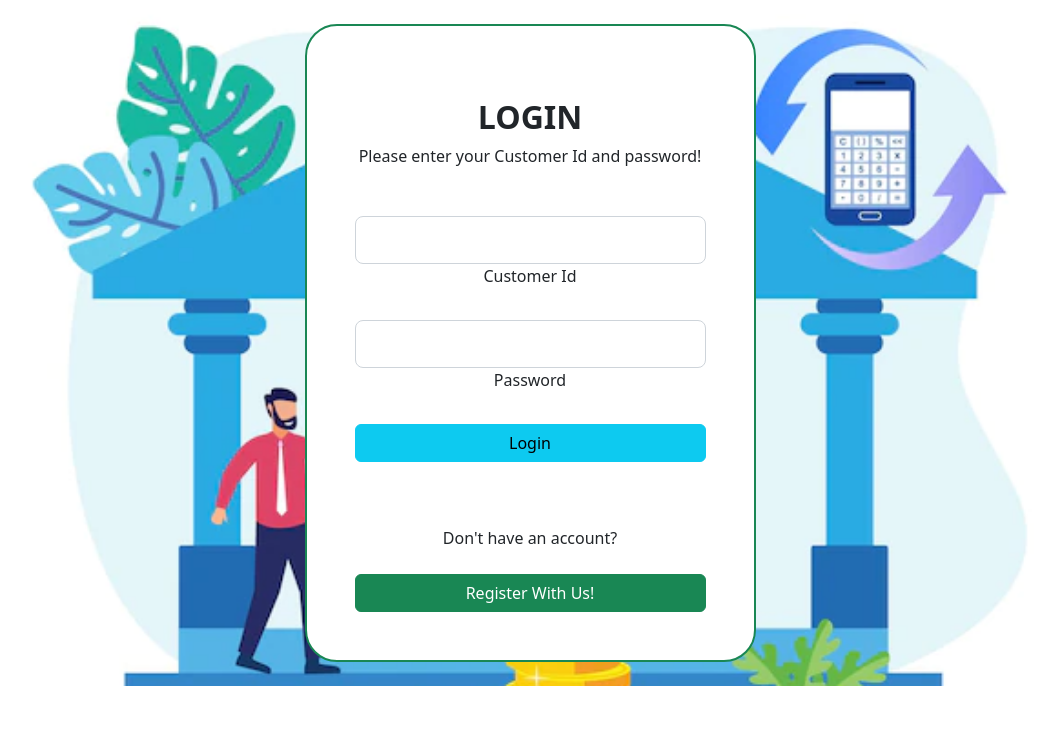
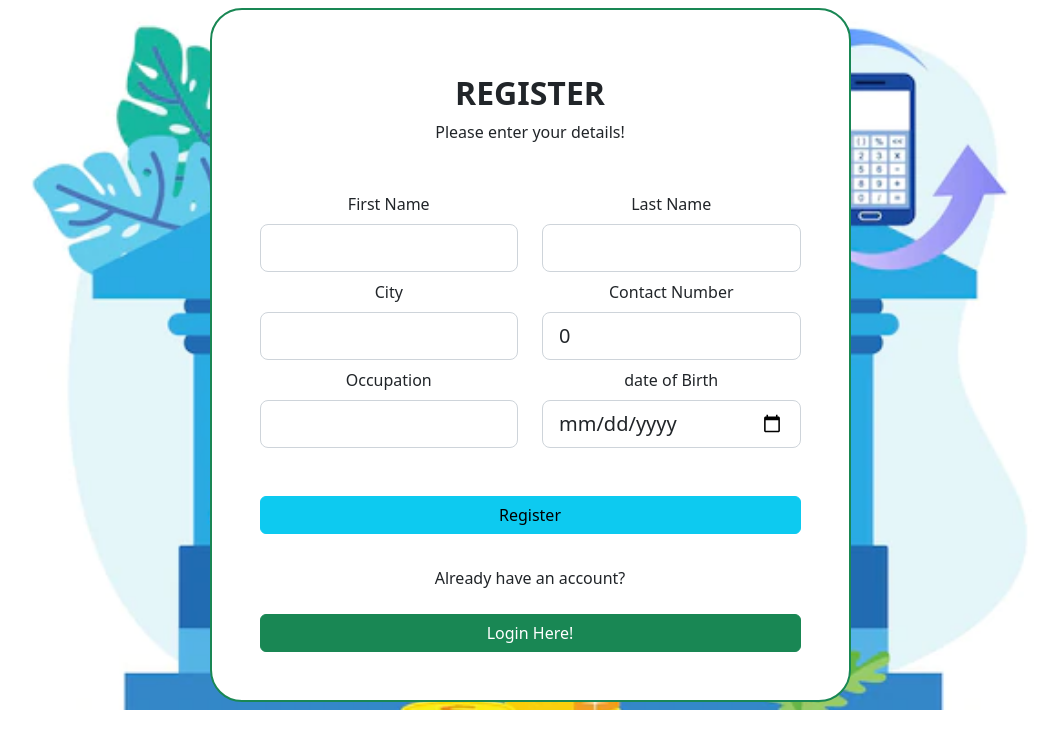
Before and after one commit to Ahmed1423/Bank-User-Management, a React (Create React App) app in the folder bank-user-management-frontend/: page / in a window 1280 px wide. Shown: the top 748 px of the page, without its empty margins (110-1168 px from the left). Built offline with nearby package versions, Linux system fonts and the light colour scheme.

Commit message:
UI Register Component

```diff
--- a/bank-user-management-frontend/src/App.js
+++ b/bank-user-management-frontend/src/App.js
@@ -1,8 +1,10 @@
 import "./App.css";
 import Login from "./Login";
+import Register from "./Register";
 
 function App() {
-  return <Login />;
+  // return <Login />;
+  return <Register />;
 }
 
 export default App;
--- /dev/null
+++ b/bank-user-management-frontend/src/Register.js
@@ -0,0 +1,160 @@
+import { useState } from "react";
+
+function Register() {
+  let [firstName, setFirstName] = useState("");
+  let [lastName, setLastName] = useState("");
+  let [city, setCity] = useState("");
+  let [phone, setPhone] = useState(0);
+  let [occupation, setOccupation] = useState("");
+  let [dob, setDob] = useState();
+
+  let handleSubmit = (e) => {
+    e.preventDefault();
+
+    let customer = {
+      firstName,
+      lastName,
+      city,
+      phone,
+      occupation,
+      dob,
+    };
+
+    console.log(customer);
+  };
+
+  return (
+    <div className="container py-2 h-100">
+      <div className="row d-flex justify-content-center align-items-center h-100">
+        <div className="col-12 col-xl-7">
+          <div
+            className="card bg-white text-dark border border-success border-2"
+            style={{ borderRadius: 2 + "rem" }}
+          >
+            <div className="card-body p-5 text-center">
+              <div className="mb-md-3 mt-md-3 pb-3">
+                <h2 className="fw-bold mb-2 text-uppercase">Register</h2>
+                <p className="text-dark-50 mb-5">Please enter your details!</p>
+                <form onSubmit={handleSubmit}>
+                  <div className="row">
+                    <div className="col-6">
+                      <div className="form-outline mb-2">
+                        <label className="form-label" for="customer-first-name">
+                          First Name
+                        </label>
+                        <input
+                          type="text"
+                          id="customer-first-name"
+                          className="form-control form-control-lg"
+                          name="customer-first-name"
+                          value={firstName}
+                          onChange={(e) => setFirstName(e.target.value)}
+                        />
+                      </div>
+                    </div>
+
+                    <div className="col-6">
+                      <div className="form-outline mb-2">
+                        <label className="form-label" for="customer-last-name">
+                          Last Name
+                        </label>
+                        <input
+                          type="text"
+                          id="customer-last-name"
+                          className="form-control form-control-lg"
+                          name="customer-last-name"
+                          value={lastName}
+                          onChange={(e) => setLastName(e.target.value)}
+                        />
+                      </div>
+                    </div>
+                  </div>
+
+                  <div className="row">
+                    <div className="col-6">
+                      <div className="form-outline mb-2">
+                        <label className="form-label" for="customer-city">
+                          City
+                        </label>
+                        <input
+                          type="text"
+                          id="customer-city"
+                          className="form-control form-control-lg"
+                          name="customer-city"
+                          value={city}
+                          onChange={(e) => setCity(e.target.value)}
+                        />
+                      </div>
+                    </div>
+                    <div className="col-6">
+                      <div className="form-outline mb-2">
+                        <label className="form-label" for="customer-contact">
+                          Contact Number
+                        </label>
+                        <input
+                          type="tel"
+                          id="customer-contact"
+                          className="form-control form-control-lg"
+                          name="customer-contact"
+                          value={phone}
+                          onChange={(e) => setPhone(e.target.value)}
+                        />
+                      </div>
+                    </div>
+                  </div>
+
+                  <div className="row mb-5">
+                    <div className="col-6">
+                      <div className="form-outline">
+                        <label className="form-label" for="customer-occupation">
+                          Occupation
+                        </label>
+                        <input
+                          type="text"
+                          id="customer-occupation"
+                          className="form-control form-control-lg"
+                          name="customer-occupation"
+                          value={occupation}
+                          onChange={(e) => setOccupation(e.target.value)}
+                        />
+                      </div>
+                    </div>
+
+                    <div className="col-6">
+                      <div className="form-outline">
+                        <label className="form-label" for="customer-dob">
+                          date of Birth
+                        </label>
+                        <input
+                          type="date"
+                          id="customer-dob"
+                          className="form-control form-control-lg"
+                          name="customer-dob"
+                          value={dob}
+                          onChange={(e) => setDob(e.target.value)}
+                        />
+                      </div>
+                    </div>
+                  </div>
+
+                  <div className="d-grid gap-2">
+                    <button className="btn btn-info" type="submit">
+                      Register
+                    </button>
+                  </div>
+                </form>
+              </div>
+
+              <div className="d-grid gap-2">
+                <p className="text-center">Already have an account?</p>
+                <button className="btn btn-success">Login Here!</button>
+              </div>
+            </div>
+          </div>
+        </div>
+      </div>
+    </div>
+  );
+}
+
+export default Register;
```
